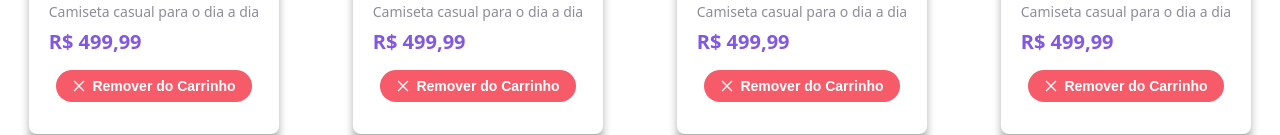
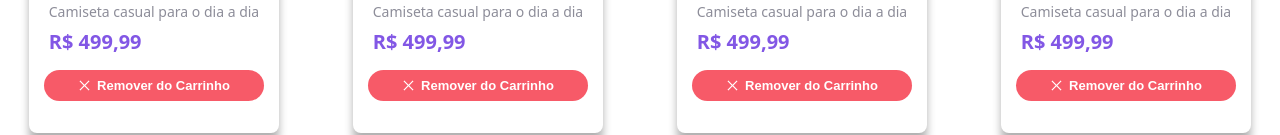
Before and after one commit to erosgri/E-Commerce, a React (Vite) app: page / in a window 1280 px wide. Shown: the part 690-825 px from the top of the page. Built offline with nearby package versions, Linux system fonts and the light colour scheme.

Commit message:
ajuste do style do button

```diff
--- a/src/components/ui/Button/button.module.scss
+++ b/src/components/ui/Button/button.module.scss
@@ -2,13 +2,16 @@
     display: flex;
     align-items: center;
     justify-content: center;
+    align-content: center;
     gap: 6px;
 
     padding: 8px 16px;
     border-radius: 70px;
     border: 0;
+    width: 220px;
+
     font-weight: bold;
-    font-size: 14px;
+    font-size: 13px;
 
     cursor: pointer;
 
```
